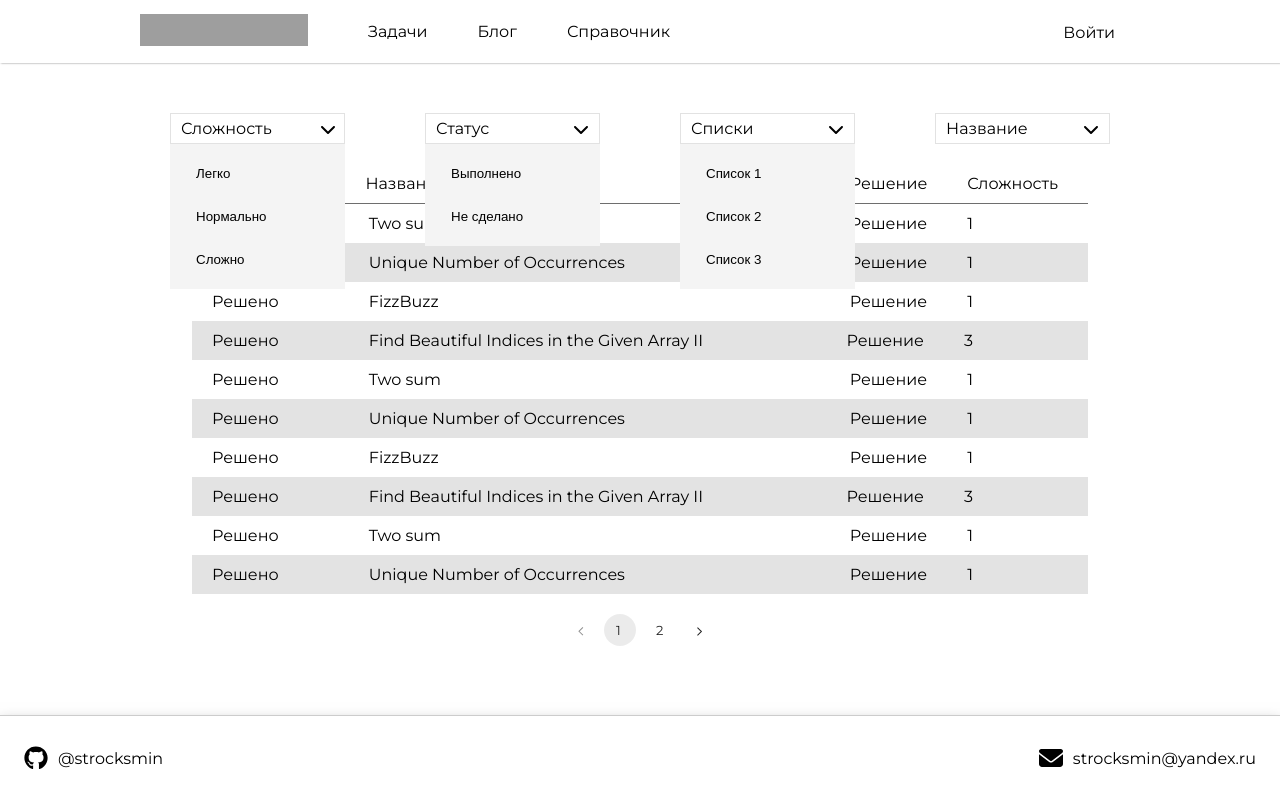
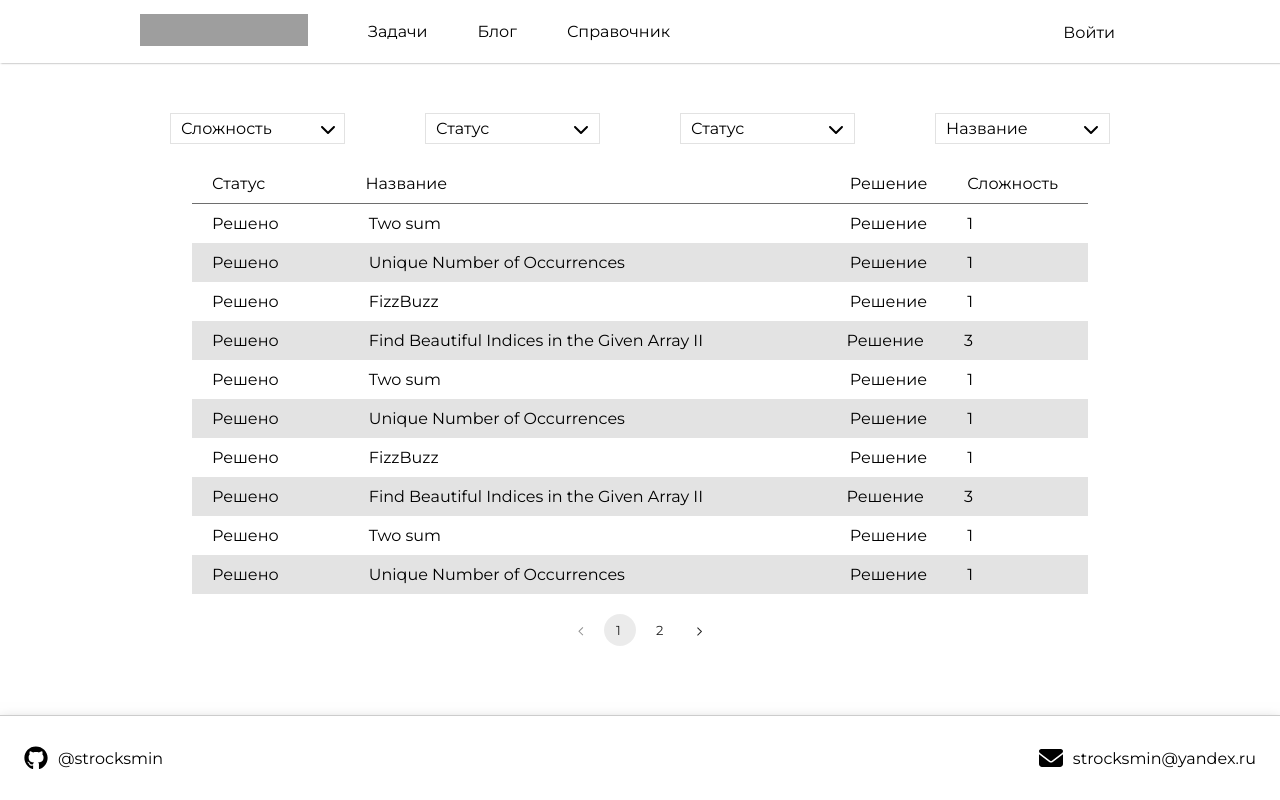
Before and after one commit to Strocksmin/crazecode, a Next.js app: page /test in a window 1280 px wide. Built offline with nearby package versions, Linux system fonts and the light colour scheme; grey boxes are pictures that could not be loaded.

Commit message:
Change filter

```diff
--- a/app/components/Filter/Filter.tsx
+++ b/app/components/Filter/Filter.tsx
@@ -4,9 +4,11 @@ import React, { useState } from 'react';
 import FilterButton from './FilterButton';
 
 type FilterProps = {
-    onFilterChange: (currentFilter: string) => void;
-    title: string;
-    content: string[];
+    onFilterChange: (currentFilter: string) => void,
+    title: string,
+    content: string[],
+    filters: number[],
+    onSetFilterArray: (filtersArray: number[]) => void;
 };
 
 let list: number[] = [];
@@ -15,7 +17,9 @@ const Filter:React.FC<FilterProps> = (props) => {
     const {
         title,
         content,
-        onFilterChange
+        onFilterChange,
+        filters,
+        onSetFilterArray
     } = props;
 
 
@@ -44,17 +48,14 @@ const Filter:React.FC<FilterProps> = (props) => {
 
     const filterClickHandler = (filter: string, i:number) => {
         if (!list.includes(i)) {
-            list.push(i)
+            list.push(i);
+            onSetFilterArray(list);
         }
         else {
             list.splice(list.indexOf(i), 1);
+            onSetFilterArray(list);
         }
-        console.log(i)
-        console.log(list)
         setFilter(isFiltered => {return !isFiltered})
-        console.log("Кнопка поменяла цвет");
-        console.log("____");
-        console.log(selected);
     }
 
     return (
--- a/app/components/Filter/FilterMenu.tsx
+++ b/app/components/Filter/FilterMenu.tsx
@@ -4,67 +4,70 @@ import React from 'react';
 import Filter from './Filter';
 
 type FilterMenuProps = {
-    onFilterChange: (currentFilter: string) => void;
+    onFilterChange: (currentFilter: string) => void,
+    filtersArray: number[],
+    onSetFilterArray: (filtersArray: number[]) => void;
 };
 
 const FilterMenu:React.FC<FilterMenuProps> = (props) => {
-    const {onFilterChange} = props;
+    const {
+        onFilterChange,
+        filtersArray,
+        onSetFilterArray
+    } = props;
 
-    const filters = {title: "Название", content: ["FizzBuzz", "Two sum"]};
+    const filterStructure = [
+        {
+            title: "Сложность",
+            content: [
+                "Легко", "Нормально", "Сложно"
+            ],
+            state: [
 
+            ]
+        },
+        {
+            title: "Статус",
+            content: [
+                "Выполнено", "Не выполнено"
+            ],
+            state: [
+
+            ]
+        },
+        {
+            title: "Статус",
+            content: [
+                "Выполнено", "Не выполнено"
+            ],
+            state: [
+
+            ]
+        },
+        {
+            title: "Название",
+            content: [
+                "FizzBuzz", "Two sum"
+            ],
+            state: [
+
+            ]
+        },
+    ];
     return (
     <div className='filter-block'>
             <div className='filter-menu'>
                 <div className='filter-buttons'>
-                    <div className='filter-content'>
-                        <div className='filter-up'>
-                            <span>
-                                Сложность
-                            </span>
-                            <FontAwesomeIcon icon={faChevronDown} />
-                        </div>
-                        <div className='dropdown'>
-                            <div className='dropdown-content'>
-                                    <button className='dropdown-button'>Легко</button>
-                                    <button className='dropdown-button'>Нормально</button>
-                                    <button className='dropdown-button'>Сложно</button>
-                            </div>
-                        </div>
-                    </div>
-                    <div className='filter-content'>
-                        <div className='filter-up'>
-                            <span>
-                                Статус
-                            </span>
-                            <FontAwesomeIcon icon={faChevronDown} />
-                        </div>
-                        <div className='dropdown'>
-                            <div className='dropdown-content'>
-                                    <button className='dropdown-button'>Выполнено</button>
-                                    <button className='dropdown-button'>Не сделано</button>
-                            </div>
-                        </div>
-                    </div>
-                    <div className='filter-content'>
-                        <div className='filter-up'>
-                            <span>
-                                Списки
-                            </span>
-                            <FontAwesomeIcon icon={faChevronDown} />
-                        </div>
-                        <div className='dropdown'>
-                            <div className='dropdown-content'>
-                                    <button className='dropdown-button'>Список 1</button>
-                                    <button className='dropdown-button'>Список 2</button>
-                                    <button className='dropdown-button'>Список 3</button>
-                            </div>
-                        </div>
-                    </div>
-                    <Filter
-                    title={filters.title}
-                    content={filters.content}
-                    onFilterChange={currentFilter => onFilterChange(currentFilter)}
-                    />
+                    {filterStructure.map((filterObject, index) => (
+                        <Filter title={filterObject.title}
+                        content={filterObject.content}
+                        onFilterChange={currentFilter => onFilterChange(currentFilter)}
+                        filters={/*filtersArray*/ filterObject.state}
+                        onSetFilterArray={filtersArray => onSetFilterArray(filtersArray)}
+                        key={index}
+                        />
+                    ))}
+
                 </div>
             </div>
         </div>
--- a/app/components/Problems/ProblemsTable.tsx
+++ b/app/components/Problems/ProblemsTable.tsx
@@ -6,6 +6,7 @@ import Pagination from '../Pagination/Pagination';
 import FilterMenu from '../Filter/FilterMenu';
 
 type ProblemsTableProps = {
+
 };
 
 const pageSize = 10;
@@ -41,6 +42,9 @@ const ProblemsTable:React.FC<ProblemsTableProps> = () => {
         {status: 'Решено', title: 'Find Beautiful Indices in the Given Array II',
         solve: 'Решение', complexity:  3}
     ]);
+    let list: number[] = [];
+
+    const [filterArray, setFilterArray] = useState(list);
 
     const filteredData = currentFilter != "" ? problems.filter((problem) => {
             return problem.title === currentFilter;
@@ -53,10 +57,15 @@ const ProblemsTable:React.FC<ProblemsTableProps> = () => {
     return problems.slice(firstPageIndex, lastPageIndex);}, [currentPage]);
 
     console.log(problems.filter((problem) => problem.title === currentFilter));
+    console.log("Массив фильров - " + filterArray);
 
     return (
         <>
-            <FilterMenu onFilterChange={currentFilter => setCurrentFilter(currentFilter)} />
+            <FilterMenu
+                onFilterChange={currentFilter => setCurrentFilter(currentFilter)}
+                filtersArray={filterArray}
+                onSetFilterArray={filterArray => setFilterArray(filterArray)}
+            />
             <div className='problems-table'>
                 <div className='start-table'>
                     <div className='start-two'>
@@ -78,7 +87,8 @@ const ProblemsTable:React.FC<ProblemsTableProps> = () => {
             currentPage={currentPage}
             totalCount={problems.length}
             pageSize={pageSize}
-            onPageChange={page => setCurrentPage(page)} />
+            onPageChange={page => setCurrentPage(page)}
+            />
             </div>
         </>
     )
```
